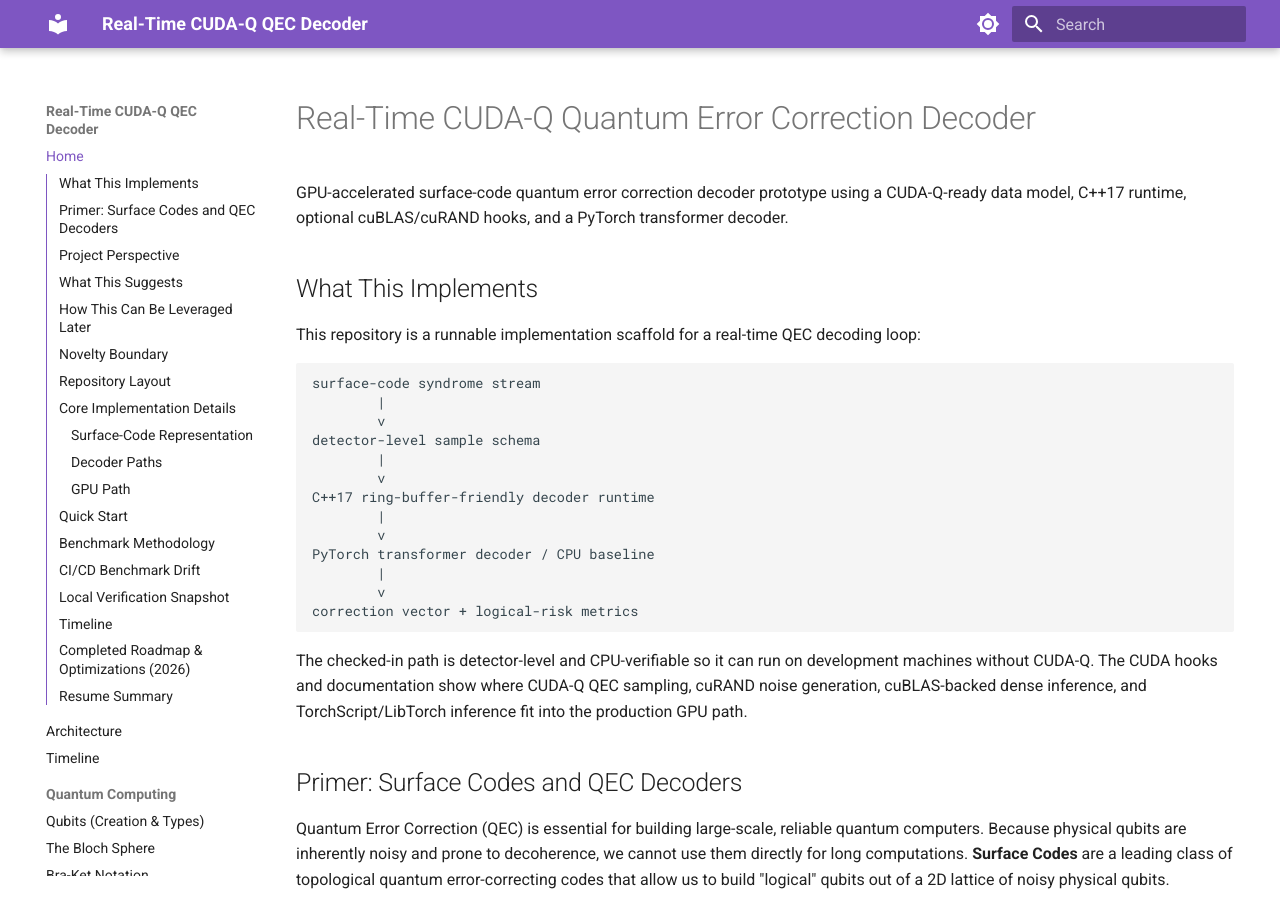
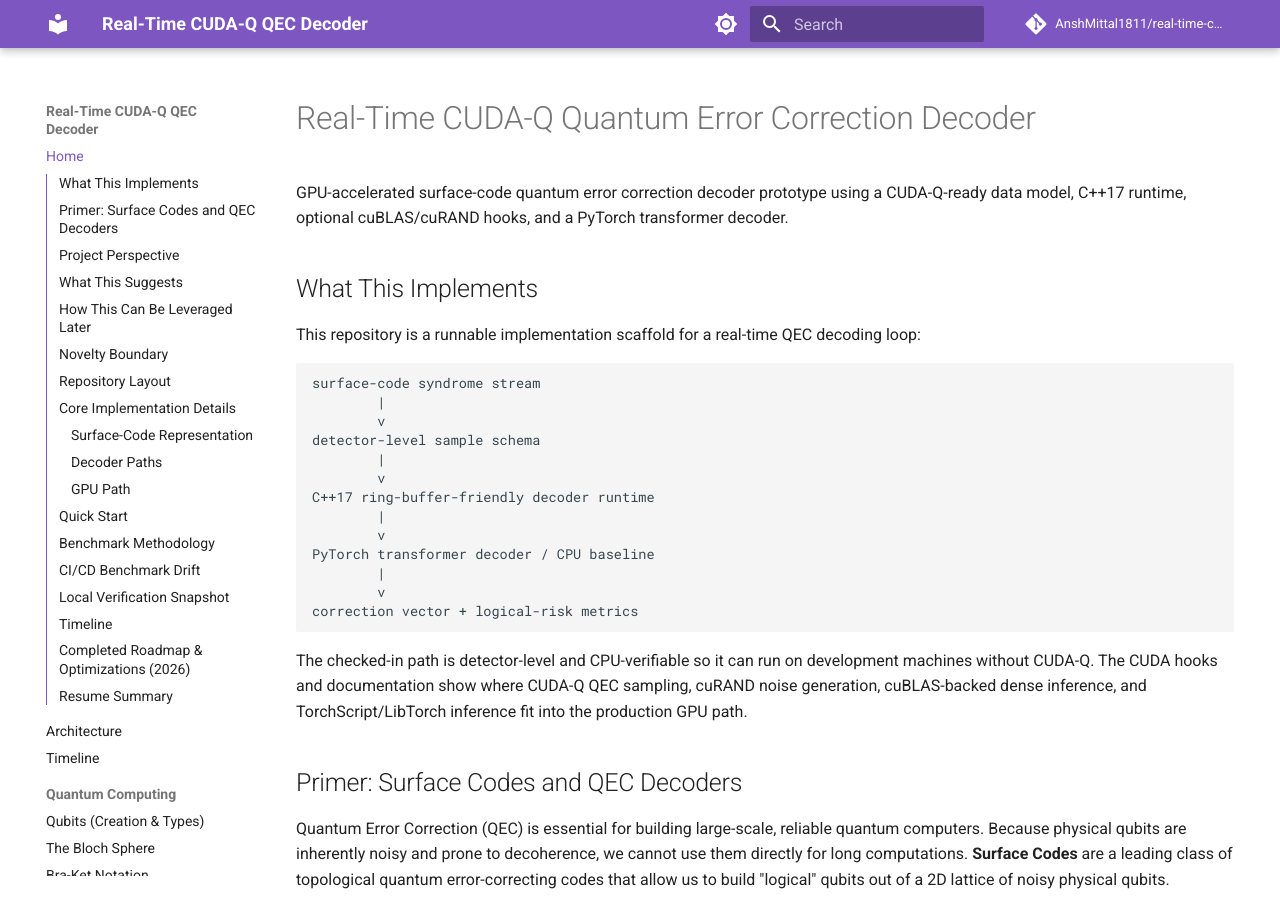
Before and after one commit to AnshMittal1811/real-time-cuda-q-qec-decoder, an MkDocs documentation site: the page built from docs/index.md, in a window 1280 px wide and 900 px high. Built offline with MkDocs 1.6.1 and Material for MkDocs 9.7.7, drawn with Linux system fonts in a browser that asks for light colours; comment, search, counter and statistics services are not loaded.

Commit message:
docs: add repository links and edit URI to mkdocs.yml

```diff
--- a/mkdocs.yml
+++ b/mkdocs.yml
@@ -1,5 +1,8 @@
 site_name: Real-Time CUDA-Q QEC Decoder
 site_url: https://AnshMittal1811.github.io/real-time-cuda-q-qec-decoder/
+repo_url: https://github.com/AnshMittal1811/real-time-cuda-q-qec-decoder
+repo_name: AnshMittal1811/real-time-cuda-q-qec-decoder
+edit_uri: edit/main/docs/
 theme:
   name: material
   features:
```
